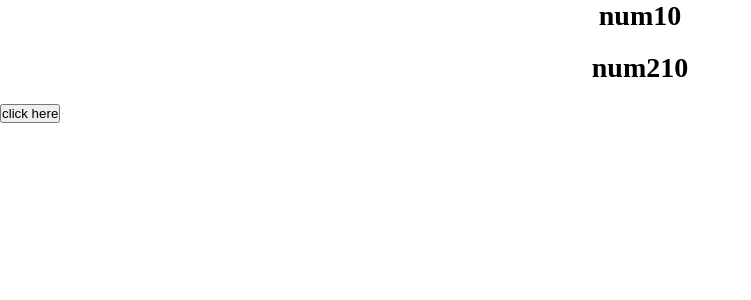
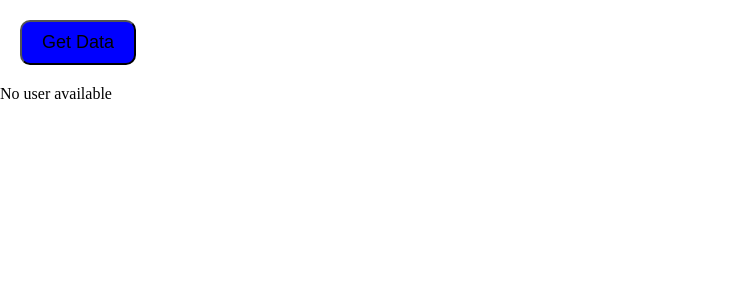
Before and after one commit to paras01-patel/youtube_react, a React (Vite) app: page / in a window 1280 px wide. Shown: the top 300 px of the page, without its empty margins (0-751 px from the left). Built offline with nearby package versions, Linux system fonts and the light colour scheme.

Commit message:
gallery prject

```diff
--- a/src/App.jsx
+++ b/src/App.jsx
@@ -223,26 +223,73 @@ import { useEffect, useState } from "react"
 
 
 
-function App(){
-  const [num,setnum]=useState(0)
-  const [num2,setnum2]=useState(10)
+// function App(){
+//   const [num,setnum]=useState(0)
+//   const [num2,setnum2]=useState(10)
 
-  useEffect(function(){
-    console.log("use efect is runing")
-  },[num2])
+//   useEffect(function(){
+//     console.log("use efect is runing")
+//   },[num2])
 
-  return(
+//   return(
 
-  <>
+//   <>
 
-  <h1> num1{num}</h1>
-  <h1>num2{num2}</h1>
-  <button onClick={()=>{
-    setnum(num+1)
+//   <h1> num1{num}</h1>
+//   <h1>num2{num2}</h1>
+//   <button onClick={()=>{
+//     setnum(num+1)
+//   }
+//   } onDoubleClick={()=>{setnum2(num2+10)}}>click here </button>
+
+//   </>
+//   )
+// }
+// export default App
+
+
+
+
+// gallery project
+
+import axios from "axios";
+// import { useState } from "react";
+
+function App() {
+  const [dataa, setdataa] = useState([]);
+
+  async function getdata() {
+    const response = await axios.get(
+      "https://picsum.photos/v2/list?page=2&limit=15"
+    );
+
+    setdataa(response.data); // ✅ correct
   }
-  } onDoubleClick={()=>{setnum2(num2+10)}}>click here </button>
 
-  </>
-  )
+  let printuserdata = "No user available";
+
+  if (dataa.length > 0) {
+    printuserdata = dataa.map((elem, indx) => {
+      return (
+        <div key={indx} className="">
+          <a href={elem.url} target="_blank" rel="noopener noreferrer">
+          <img src={elem.download_url} alt="" width="200" />
+          <h2>{elem.author}</h2>
+          </a>
+        </div>
+      );
+    });
+  }
+
+  return (
+    <>
+      <button onClick={getdata} className="bt">
+        Get Data
+      </button>
+
+      <div>{printuserdata}</div>
+    </>
+  );
 }
-export default App
+
+export default App;
--- a/src/index.css
+++ b/src/index.css
@@ -97,3 +97,12 @@ h1{
 .child3 button:hover{
     background-color: darkred;
 }
+
+
+
+.bt{
+background-color: blue;
+    padding: 10px 20px ;
+    border-radius:10px ;
+    margin: 20px;
+    font-size: large;}
```
